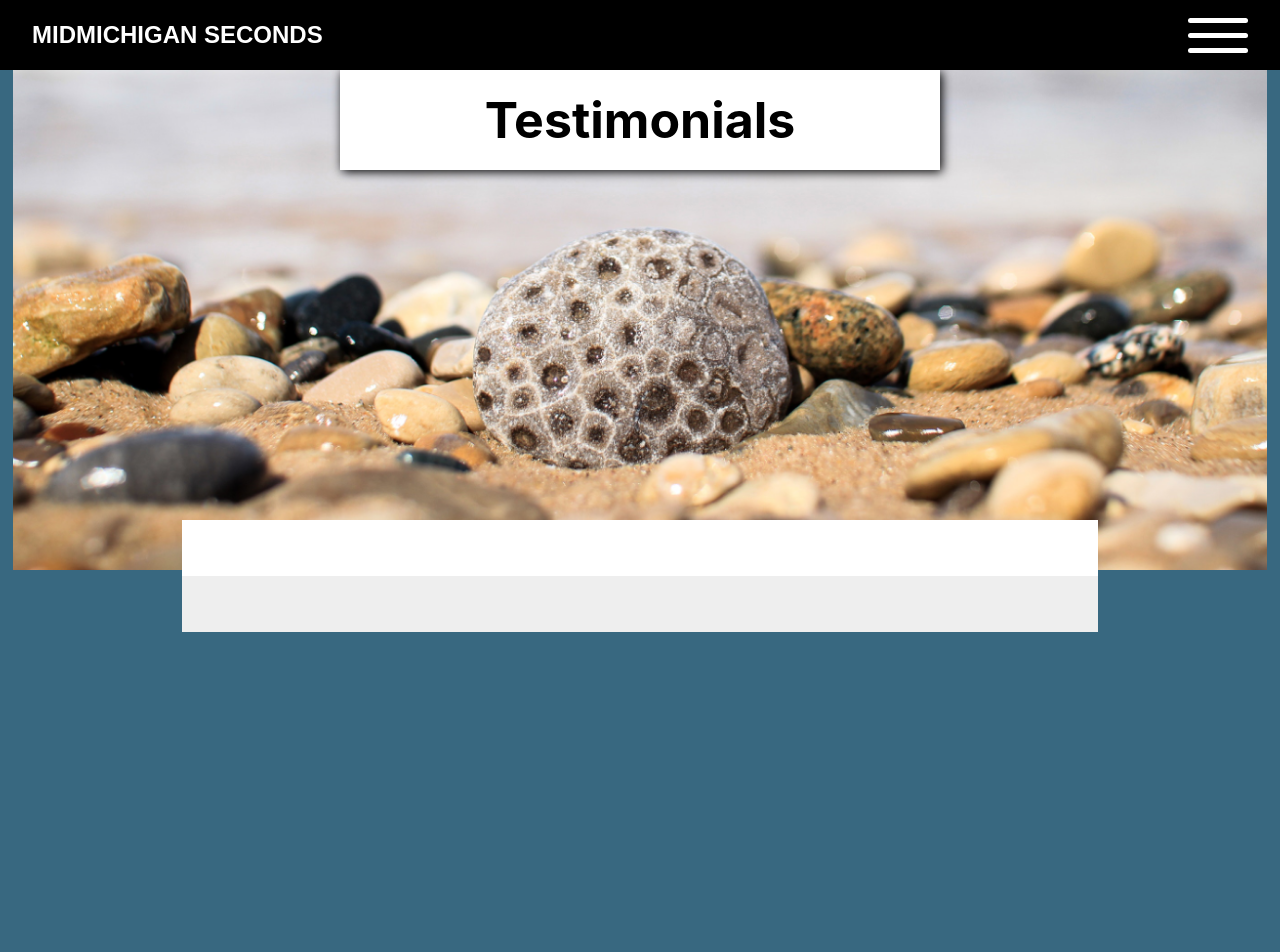
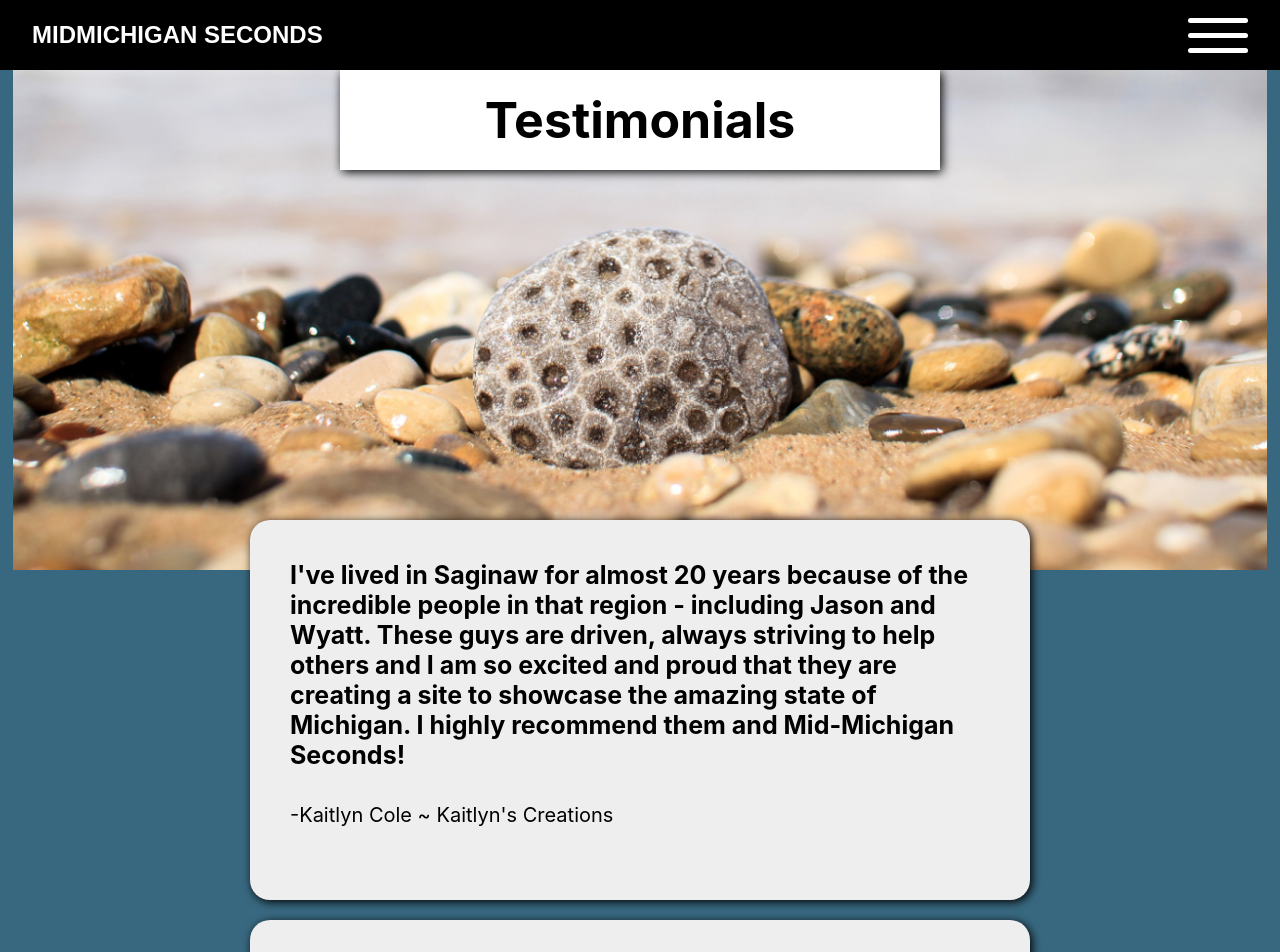
Before and after one commit to WyGuyyy/MidMichiganSeconds, a React (Create React App) app: page /Testimonial in a window 1280 px wide. Shown: the top 952 px of the page. Before the commit the page ends 800 px from the top, so only its background shows below. Built offline with nearby package versions, Linux system fonts and the light colour scheme.

Commit message:
WIP testimonials page

```diff
--- a/src/Services/APIService.js
+++ b/src/Services/APIService.js
@@ -1,2 +1,2 @@
-export const baseURI = "https://mid-michigan-seconds-backend.herokuapp.com";
-//export const baseURI = "http://localhost:8080";
+//export const baseURI = "https://mid-michigan-seconds-backend.herokuapp.com";
+export const baseURI = "http://localhost:8080";
--- a/src/Testimonial/Testimonial.js
+++ b/src/Testimonial/Testimonial.js
@@ -2,6 +2,7 @@ import React from 'react';
 import './Testimonial.css';
 import Header from "../Header/Header"
 import Popout from '../Popout/Popout';
+import TestimonialShowcaseBox from './TestimonialShowcaseBox';
 /*import midmiclipped from '../Assets/midmiclipped.PNG';*/
 import { Fragment } from 'react';
 import { Link } from 'react-router-dom';
@@ -29,6 +30,12 @@ class Testimonial extends React.Component{
 
         var backgroundImage = process.env.PUBLIC_URL + "/assets/midmiclipped.PNG";
 
+        var testimonial1 = "I've lived in Saginaw for almost 20 years because of the incredible people in that region - including Jason and Wyatt. These guys are driven, always striving to help others and I am so excited and proud that they are creating a site to showcase the amazing state of Michigan. I highly recommend them and Mid-Michigan Seconds!";
+        var testimonial2 = "My fiancé and I love exploring mid-Michigan, and are always looking for new places to go. This platform gives us the opportunity to share our experiences with others who also like to explore!";
+
+        var sig1 = "-Kaitlyn Cole ~ Kaitlyn's Creations";
+        var sig2 = "-Shelby Pitt ~ Hartwick Pines";
+
         return(
             <div className="testimonialContainer">
                 <Popout hist={this.props.history}/>
@@ -46,41 +53,8 @@ class Testimonial extends React.Component{
                         </div>
                     </div>
                     <div className="Testimonial-Content-Wrapper">
-                        <div className="Testimonial-Content-1">
-                            <div className="Testimonial-Content-TopWrapper-1">
-                                <p className="Testimonial-Content-Text"></p>
-                                <div className="Testimonial-Content-Image"></div>
-                            </div>
-                            <div className="Testimonial-Content-BottomWrapper-1">
-                                <h1 className="Testimonial-Content-Name"></h1>
-                                <h1 className="Testimonial-Content-Job"></h1>
-                                <h1 className="Testimonial-Content-Company"></h1>
-                            </div>
-                        </div>
-
-                        <div className="Testimonial-Content-2">
-                            <div className="Testimonial-Content-TopWrapper-2">
-                                <p className="Testimonial-Content-Text"></p>
-                                <div className="Testimonial-Content-Image"></div>
-                            </div>
-                            <div className="Testimonial-Content-BottomWrapper-2">
-                                <h1 className="Testimonial-Content-Name"></h1>
-                                <h1 className="Testimonial-Content-Job"></h1>
-                                <h1 className="Testimonial-Content-Company"></h1>
-                            </div>
-                        </div>
-
-                        <div className="Testimonial-Content-3">
-                            <div className="Testimonial-Content-TopWrapper-1">
-                                <p className="Testimonial-Content-Text"></p>
-                                <div className="Testimonial-Content-Image"></div>
-                            </div>
-                            <div className="Testimonial-Content-BottomWrapper-1">
-                                <h1 className="Testimonial-Content-Name"></h1>
-                                <h1 className="Testimonial-Content-Job"></h1>
-                                <h1 className="Testimonial-Content-Company"></h1>
-                            </div>
-                        </div>
+                        <TestimonialShowcaseBox text={testimonial1} signature={sig1}/>
+                        <TestimonialShowcaseBox text={testimonial2} signature={sig2}/>
                     </div>
                 </section>
             </div>
--- /dev/null
+++ b/src/Testimonial/TestimonialShowcaseBox.css
@@ -0,0 +1,46 @@
+.TestimonialShowcaseBox-Content-Wrapper{
+    height: 300px;
+    width: 700px;
+    background: #eeeeee;
+    box-shadow: 2px 2px 10px black;
+    padding: 40px;
+    margin-bottom: 20px;
+    border-radius: 20px;
+}
+
+.TestimonialShowcaseBox-Content{
+    display: flex;
+    flex-direction: column;
+    justify-content: center;
+    align-items: center;
+    width: 100%;
+    height: 100%;
+}
+
+.TestimonialShowcaseBox-Content-Text-Wrapper{
+    display: flex;
+    flex-direction: row;
+    justify-content: flex-start;
+    align-items: flex-start;
+    height: 70%;
+    width: 100%;
+}
+
+.TestimonialShowcaseBox-Content-Signature-Wrapper{
+    display: flex;
+    flex-direction: row;
+    justify-content: flex-start;
+    align-items: center;
+    height: 30%;
+    width: 100%;
+}
+
+.TestimonialShowcaseBox-Content-Text{
+    margin: 0;
+    font-size: 25px;
+}
+
+.TestimonialShowcaseBox-Content-Signature{
+    margin: 0;
+    font-size: 20px;
+}
--- /dev/null
+++ b/src/Testimonial/TestimonialShowcaseBox.js
@@ -0,0 +1,50 @@
+import React from 'react';
+import './TestimonialShowcaseBox.css';
+import Header from "../Header/Header"
+import Popout from '../Popout/Popout';
+/*import midmiclipped from '../Assets/midmiclipped.PNG';*/
+import { Fragment } from 'react';
+import { Link } from 'react-router-dom';
+
+class TestimonialShowcaseBox extends React.Component{
+    constructor(props){
+        super(props);
+
+        this.state = {
+            text: props.text,
+            signature: props.signature
+        };
+
+    }
+
+    componentDidMount(){
+
+    }
+
+    //Lifecycle event preparing Slideshow component to unmount from DOM
+    componentWillUnmount(){
+
+    }
+
+    render(){
+
+        return(
+            <div className="TestimonialShowcaseBox-Content-Wrapper">
+                <div className="TestimonialShowcaseBox-Content">
+                    <div className="TestimonialShowcaseBox-Content-Text-Wrapper">
+                        <h2 className="TestimonialShowcaseBox-Content-Text">{this.props.text}</h2>
+                    </div>
+                    <div className="TestimonialShowcaseBox-Content-Signature-Wrapper">
+                        <p className="TestimonialShowcaseBox-Content-Signature">{this.props.signature}</p>
+                    </div>
+                </div>
+            </div>
+        );
+
+    }
+}
+
+export default TestimonialShowcaseBox;
+
+
+//"react-router-dom": "^6.0.0-alpha.1",
```
